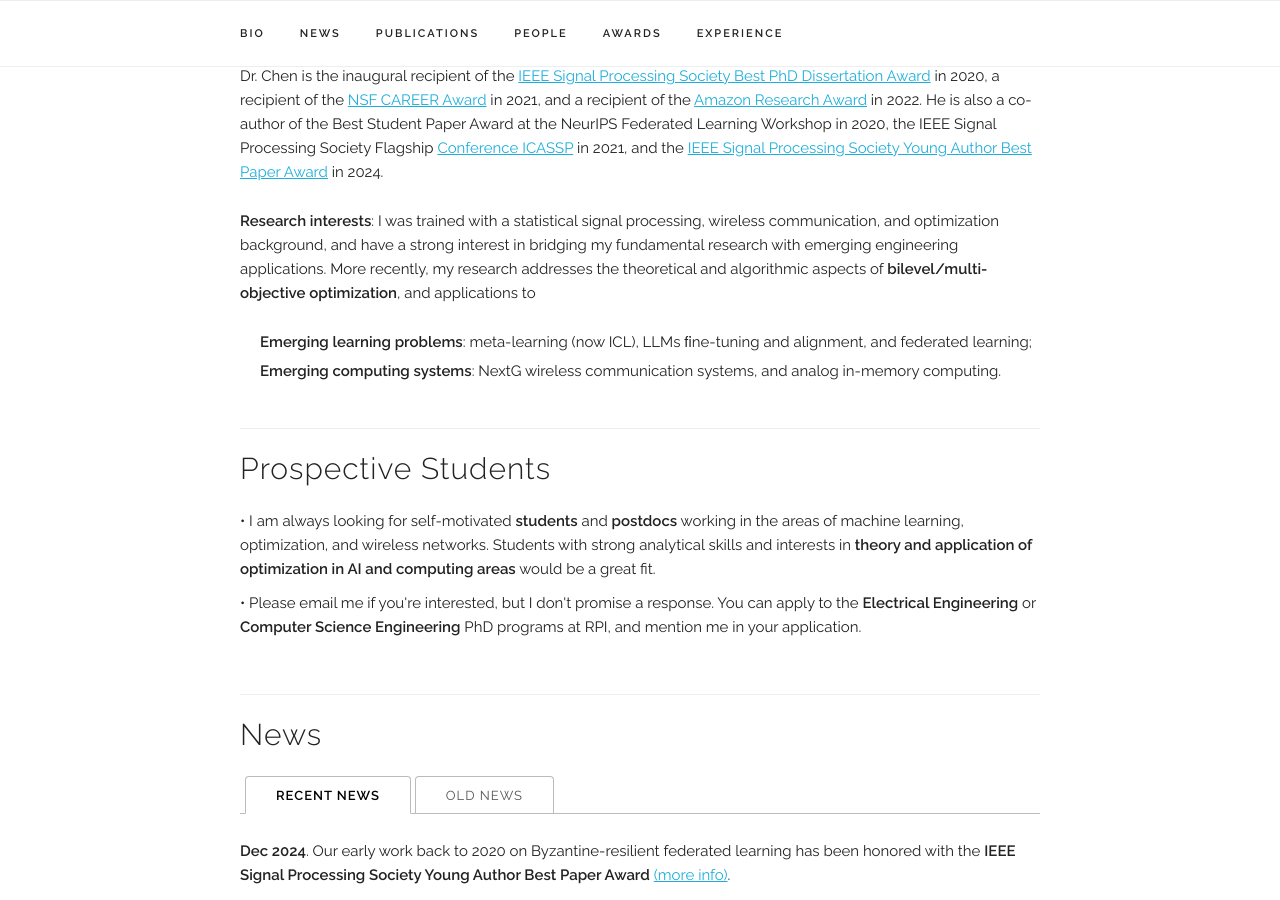
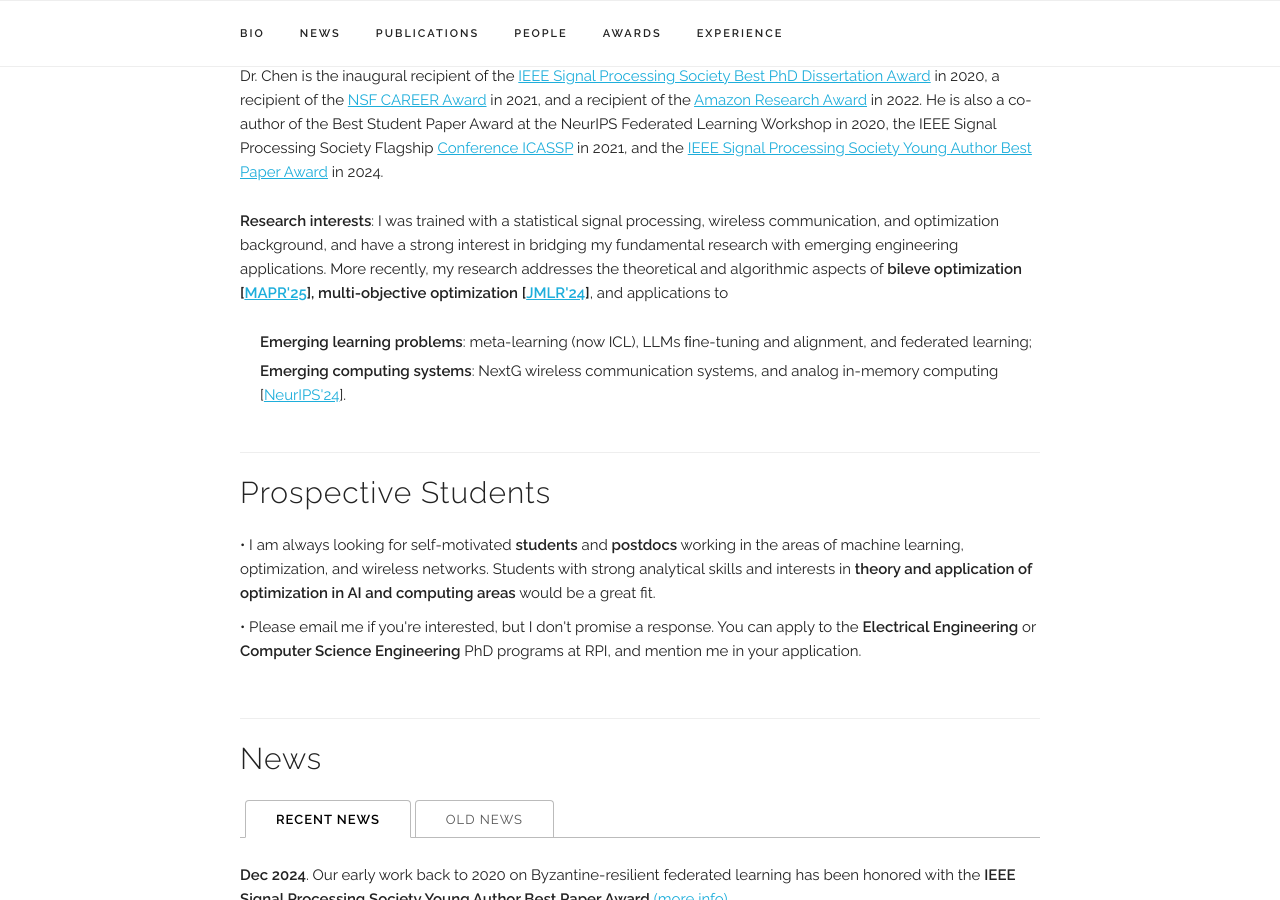
Before and after one commit to chentianyi1991/chentianyi1991.github.io, a Jekyll site: the page built from index.html, in a window 1280 px wide and 900 px high, scrolled down 584 px. Built offline with Jekyll 4.4.1, drawn with Linux system fonts in a browser that asks for light colours; some web fonts are replaced; comment, search, counter and statistics services are not loaded.

Commit message:
Update index.html

```diff
--- a/index.html
+++ b/index.html
@@ -15,13 +15,13 @@ title: Home
     He is also a co-author of the Best Student Paper Award at the NeurIPS Federated Learning Workshop in 2020, the IEEE Signal Processing Society Flagship <a href="https://ww3.math.ucla.edu/dr-yuejiao-sun-receives-outstanding-student-paper-award-from-icassp2021/">Conference ICASSP</a> in 2021, and the <a href="https://signalprocessingsociety.org/community-involvement/award-recipients/">IEEE Signal Processing Society Young Author Best Paper Award</a> in 2024.</p>
 
  <p><b>Research interests</b>: I was trained with a statistical signal processing, wireless communication, and optimization background, and have a strong interest in bridging my fundamental research with emerging engineering applications.
-   More recently, my research addresses the theoretical and algorithmic aspects of <b>bilevel/multi-objective optimization</b>, and applications to
+   More recently, my research addresses the theoretical and algorithmic aspects of <b>bileve optimization  [<a href="https://arxiv.org/pdf/2302.05185" target="_blank">MAPR'25</a>], multi-objective optimization [<a href="https://www.jmlr.org/papers/volume25/23-1287/23-1287.pdf" target="_blank">JMLR'24</a>]</b>, and applications to
 <ul style="margin-left: 20px;">
   <span style="display: inline-block; margin-top: 0px; margin-bottom: 5px">
     <b>Emerging learning problems</b>: meta-learning (now ICL), LLMs ﬁne-tuning and alignment, and federated learning;
     </span>
   <span style="display: inline-block; margin-bottom: 0px">
- <b>Emerging computing systems</b>: NextG wireless communication systems, and analog in-memory computing.</li>
+ <b>Emerging computing systems</b>: NextG wireless communication systems, and analog in-memory computing [<a href="https://arxiv.org/pdf/2406.12774" target="_blank">NeurIPS'24</a>].</li>
  </span>
 </ul>
 </p>
```
